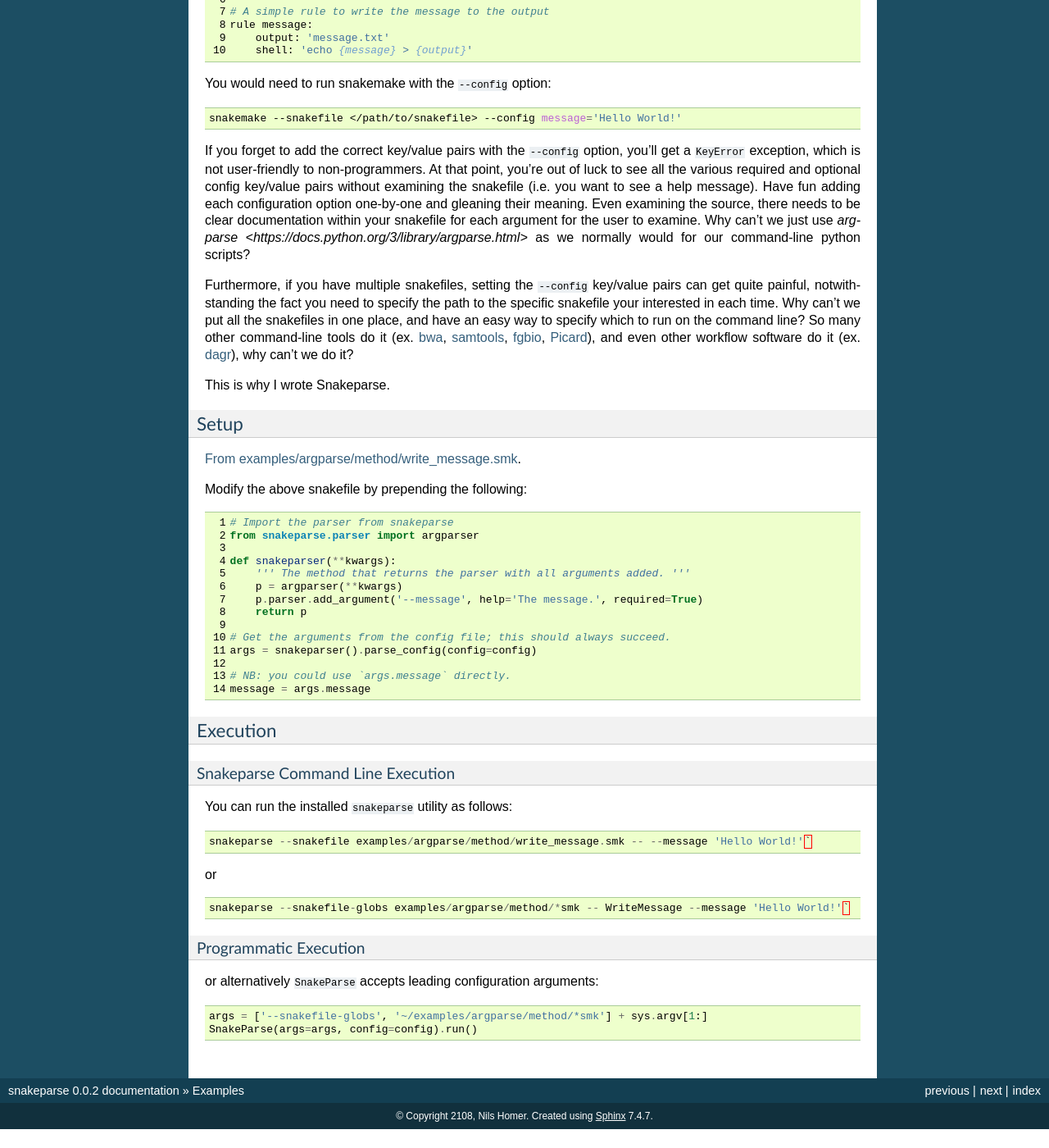
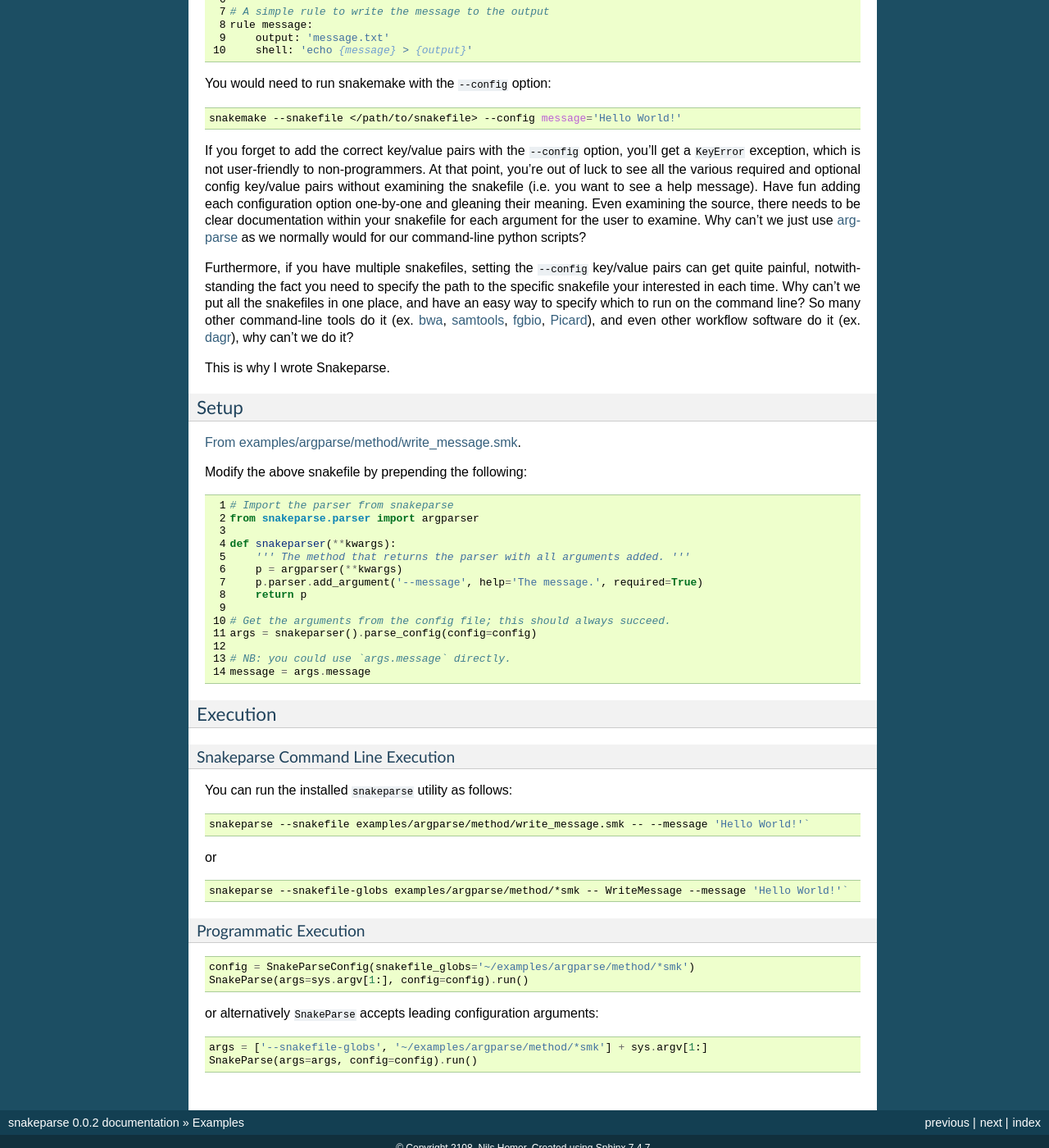
Before and after one commit to nh13/snakeparse, a Sphinx documentation site: the page built from docs/usage.rst, in a window 1280 px wide and 1400 px high, scrolled down 554 px. Shown: the whole window at 82% size. Built offline with Sphinx 7.4.7, drawn with Linux system fonts in a browser that asks for light colours; before the commit the page ends 1931 px from its top, so only the background shows below that.

Commit message:
Some documentation updates.

```diff
--- a/docs/usage.rst
+++ b/docs/usage.rst
@@ -52,7 +52,7 @@
 At that point, you're out of luck to see all the various required and optional config key/value pairs without examining the snakefile (i.e. you want to see a help message).
 Have fun adding each configuration option one-by-one and gleaning their meaning.
 Even examining the source, there needs to be clear documentation within your snakefile for each argument for the user to examine.
-Why can't we just use `argparse <https://docs.python.org/3/library/argparse.html>` as we normally would for our command-line python scripts?
+Why can't we just use `argparse <https://docs.python.org/3/library/argparse.html>`_ as we normally would for our command-line python scripts?
 
 Furthermore, if you have multiple snakefiles, setting the :code:`--config` key/value pairs can get quite painful, notwithstanding the fact you need to specify the path to the specific snakefile your interested in each time.
 Why can't we put all the snakefiles in one place, and have an easy way to specify which to run on the command line?
@@ -101,13 +101,13 @@
 
 You can run the installed :code:`snakeparse` utility as follows:
 
-.. code-block:: python
+.. code-block:: bash
 
     snakeparse --snakefile examples/argparse/method/write_message.smk -- --message 'Hello World!'`
 
 or
 
-.. code-block:: python
+.. code-block:: bash
 
     snakeparse --snakefile-globs examples/argparse/method/*smk -- WriteMessage --message 'Hello World!'`
 
@@ -115,6 +115,7 @@
 ~~~~~~~~~~~~~~~~~~~~~~
 
 .. code-block:: python
+
     config = SnakeParseConfig(snakefile_globs='~/examples/argparse/method/*smk')
     SnakeParse(args=sys.argv[1:], config=config).run()
 
```
Also changed, not shown: docs/api.rst (+15 -9 lines), docs/installation.rst (+6 -6 lines).
